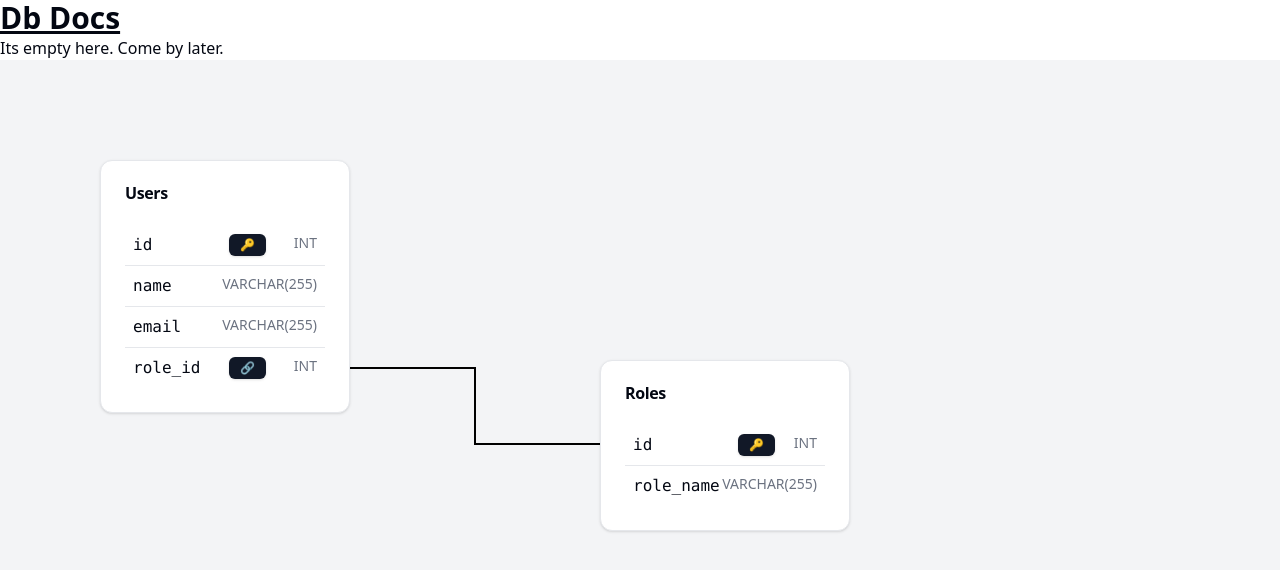
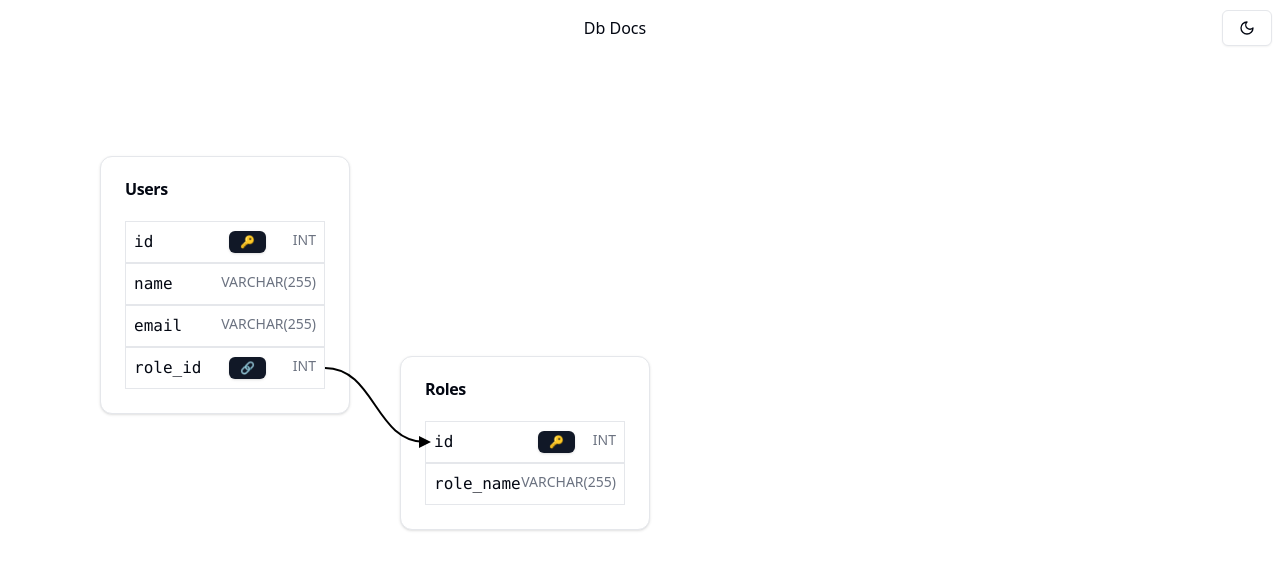
Before and after one commit to shoshta73/db-docs, a React (Vite) app: page / in a window 1280 px wide. Shown: the top 570 px of the page. Built offline with nearby package versions, Linux system fonts and the light colour scheme.

Commit message:
added ability to change theme mode and improved schema generation

```diff
--- a/src/App.tsx
+++ b/src/App.tsx
@@ -5,7 +5,7 @@ import * as d3 from "d3";
 // @ts-expect-error Cannot find module './main.css' or its corresponding type declarations.ts(2307)
 import "./main.css";
 import { Tooltip } from "@radix-ui/react-tooltip";
-import { RouterProvider, createHashRouter } from "react-router-dom";
+import { Outlet, RouterProvider, createHashRouter } from "react-router-dom";
 import { Badge } from "./components/ui/badge";
 import { Card, CardContent, CardHeader, CardTitle } from "./components/ui/card";
 import {
@@ -14,6 +14,9 @@ import {
 	TooltipTrigger,
 } from "./components/ui/tooltip";
 import type { ColumnData, TableData } from "./types/db";
+import { Button } from "./components/ui/button";
+import { useSettingsStore } from "./stores/settings";
+import { MoonIcon, SunIcon } from "lucide-react";
 
 function PKIcon() {
 	return (
@@ -62,7 +65,7 @@ const schema: TableData[] = [
 			{ name: "id", type: "INT", pk: true }, // Primary Key
 			{ name: "role_name", type: "VARCHAR(255)" },
 		],
-		position: { x: 600, y: 300 }, // Initial position of the table
+		position: { x: 400, y: 300 }, // Initial position of the table
 	},
 ];
 
@@ -116,9 +119,10 @@ function Table({ table }: { table: TableData }) {
 						<li
 							key={`${col.name}-${idx}`}
 							id={`${table.tableName}-${col.name}`}
-							className="flex justify-between p-2 border-b last:border-none"
+							className="flex justify-between p-2 border"
+							data-table={table.tableName}
+							data-column={col.name}
 						>
-							{/* Field Name */}
 							<span
 								className="font-medium font-mono"
 								style={{ minWidth: `${maxWidth}ch` }}
@@ -126,12 +130,9 @@ function Table({ table }: { table: TableData }) {
 								{col.name}
 							</span>
 
-							{/* PK/KF Icons */}
-
 							{col.pk ? <PKIcon /> : <></>}
 							{col.fk ? <FKIcon /> : <></>}
 
-							{/* Data Type and Icons for PK/FK */}
 							<span className="text-gray-500 text-sm">{col.type}</span>
 						</li>
 					);
@@ -144,112 +145,217 @@ function Table({ table }: { table: TableData }) {
 const DBSchema = ({
 	schema,
 	connections,
-}: { schema: TableData[]; connections: Connection[] }) => {
+}: {
+	schema: TableData[];
+	connections: Connection[];
+}) => {
+	const containerRef = useRef<HTMLDivElement>(null);
 	const svgRef = useRef<SVGSVGElement | null>(null);
-	const [tables, _] = useState<TableData[]>(schema); // Store table positions
+	const [tables, setTables] = useState<TableData[]>(schema);
+	const { theme } = useSettingsStore();
+	const [dims, setDims] = useState({ width: 2000, height: 2000 });
 
-	// 🎯 Draw Foreign Key Relationships with D3
+	// Calculate and update the SVG dimensions based on table positions
 	useEffect(() => {
-		const svg = d3.select(svgRef.current); // Select the SVG element
-		svg.selectAll("*").remove(); // Clear previous lines before redrawing
+		const calculateDimensions = () => {
+			let maxX = 0;
+			let maxY = 0;
+
+			for (const table of tables) {
+				const tableElement = document.getElementById(table.tableName);
+				if (tableElement) {
+					const rect = tableElement.getBoundingClientRect();
+					const right = table.position.x + rect.width;
+					const bottom = table.position.y + rect.height;
+
+					if (right > maxX) maxX = right;
+					if (bottom > maxY) maxY = bottom;
+				}
+			}
+
+			// Add some padding
+			setDims({
+				width: maxX + 200,
+				height: maxY + 200,
+			});
+		};
+
+		// Run after DOM has had time to render tables
+		setTimeout(calculateDimensions, 100);
+
+		window.addEventListener("resize", calculateDimensions);
+		return () => window.removeEventListener("resize", calculateDimensions);
+	}, [tables]);
+
+	// Draw Foreign Key Relationships with D3
+	useEffect(() => {
+		if (!svgRef.current || !containerRef.current) return;
+
+		// Redraw function that will run after a small delay to ensure DOM is ready
+		const drawConnections = () => {
+			const svg = d3.select(svgRef.current);
+			svg.selectAll("*").remove(); // Clear previous lines
+
+			// Create arrowhead marker definition
+			const defs = svg.append("defs");
+			defs
+				.append("marker")
+				.attr("id", "arrowhead")
+				.attr("viewBox", "0 -5 10 10")
+				.attr("refX", 5)
+				.attr("refY", 0)
+				.attr("markerWidth", 6)
+				.attr("markerHeight", 6)
+				.attr("orient", "auto")
+				.append("path")
+				.attr("d", "M0,-5L10,0L0,5")
+				.attr("fill", theme === "light" ? "#000000" : "#ffffff");
 
 			for (const conn of connections) {
-			for (const tbl of tables) {
-				if (conn.from.tableName === tbl.tableName) {
-					for (const col of tbl.columns) {
-						if (col.name === conn.from.columnName) {
-							const from = document.getElementById(
-								`${tbl.tableName}-${col.name}`,
+				const fromElement = document.getElementById(
+					`${conn.from.tableName}-${conn.from.columnName}`,
 				);
-							console.log("🚀 ~ useEffect ~ from:", from);
-							console.log(
-								"🚀 ~ useEffect ~ from:",
-								`${tbl.tableName}-${col.name}`,
-							);
-
-							const to = document.getElementById(
-								`${conn.to.tableName}-${conn.to.columnName}`,
-							);
-							console.log("🚀 ~ useEffect ~ to:", to);
-							console.log(
-								"🚀 ~ useEffect ~ to:",
+				const toElement = document.getElementById(
 					`${conn.to.tableName}-${conn.to.columnName}`,
 				);
 
-							if (from && to) {
-								const fromRect = from.getBoundingClientRect();
-								console.log("🚀 ~ useEffect ~ fromRect:", fromRect);
+				if (!fromElement || !toElement) {
+					console.log(
+						"Elements not found:",
+						`${conn.from.tableName}-${conn.from.columnName}`,
+						`${conn.to.tableName}-${conn.to.columnName}`,
+					);
+					return;
+				}
 
-								const toRect = to.getBoundingClientRect();
-								console.log("🚀 ~ useEffect ~ toRect:", toRect);
+				// Get table positions from the schema (these are absolute positions)
+				const fromTable = tables.find(
+					(t) => t.tableName === conn.from.tableName,
+				);
+				const toTable = tables.find((t) => t.tableName === conn.to.tableName);
 
-								// Calculate center points
-								const sourceX = fromRect.x + fromRect.width / 2;
-								const sourceY = fromRect.y - fromRect.height;
-								const targetX = toRect.x + toRect.width / 2;
-								const targetY = toRect.y - toRect.height;
+				if (!fromTable || !toTable) return;
 
-								// Define the line generator with step curve
-								const line = d3
-									.line()
-									// @ts-expect-error TODO: Fix this
-									.x((d) => d.x)
-									// @ts-expect-error TODO: Fix this
-									.y((d) => d.y)
-									.curve(d3.curveStep);
+				// Get bounding rectangles
+				const fromRect = fromElement.getBoundingClientRect();
+				const toRect = toElement.getBoundingClientRect();
+				const fromTableElement = document.getElementById(fromTable.tableName);
+				const toTableElement = document.getElementById(toTable.tableName);
 
-								// Create points array for the line
-								const points = [
-									{ x: sourceX, y: sourceY },
-									{ x: targetX, y: targetY },
-								];
+				if (!fromTableElement || !toTableElement) return;
 
-								// Draw the path
+				// Get table rectangles
+				const fromTableRect = fromTableElement.getBoundingClientRect();
+				const toTableRect = toTableElement.getBoundingClientRect();
+
+				// Calculate positions directly based on schema positions and offsets within tables
+				const sourceX = fromRect.right;
+				const sourceY =
+					fromTable.position.y +
+					(fromRect.top - fromTableRect.top) +
+					fromRect.height / 2;
+
+				const targetX = toRect.left;
+				const targetY =
+					toTable.position.y +
+					(toRect.top - toTableRect.top) +
+					toRect.height / 2;
+
+				// Create the path
+				const midX = (sourceX + targetX) / 2;
+				const line = d3.path();
+
+				// Draw the curved line
+				line.moveTo(sourceX, sourceY);
+				line.bezierCurveTo(
+					midX,
+					sourceY, // Control point 1
+					midX,
+					targetY, // Control point 2
+					targetX,
+					targetY, // End point
+				);
+
+				// Add the path to the SVG
 				svg
 					.append("path")
-									.datum(points)
-									// @ts-expect-error TODO: Fix this
-									.attr("d", line)
+					.attr("d", line.toString())
 					.attr("fill", "none")
-									.attr("stroke", "black")
-									.attr("stroke-width", 2);
+					.attr("stroke", theme === "light" ? "#000000" : "#ffffff")
+					.attr("stroke-width", 2)
+					.attr("marker-end", "url(#arrowhead)");
 			}
-						}
-					}
-				}
-			}
-		}
-	}, [tables, connections]); // Run this effect when the `tables` state updates
+		};
+
+		// Delay drawing to make sure DOM elements are ready
+		const timer = setTimeout(drawConnections, 300);
+
+		return () => clearTimeout(timer);
+	}, [tables, connections, theme]);
 
 	return (
-		<div className="relative w-full h-screen bg-gray-100">
-			{/* Background Container for the Schema */}
+		<div
+			ref={containerRef}
+			className="relative w-full h-[calc(100vh-56px)] overflow-auto bg-background"
+		>
+			<div
+				className="relative"
+				style={{ width: `${dims.width}px`, height: `${dims.height}px` }}
+			>
+				<svg
+					ref={svgRef}
+					width={dims.width}
+					height={dims.height}
+					className="absolute top-0 left-0 pointer-events-none"
+					style={{ zIndex: 10 }}
+				/>
 
-			{/* SVG for Drawing Relationship Lines */}
-			<svg ref={svgRef} className="absolute top-0 left-0 w-full h-full" />
-
-			{/* Render All Tables */}
 				{tables.map((table) => (
 					<Table key={table.tableName} table={table} />
 				))}
 			</div>
+		</div>
 	);
 };
 
+function Header() {
+	const { theme, toggleTheme } = useSettingsStore();
+
+	return (
+		<div className="w-full flex h-14 items-center px-2">
+			<div className="flex-1" />
+			<h1>Db Docs</h1>
+			<div className="flex-1" />
+			<Button variant="outline" onClick={toggleTheme}>
+				{theme === "light" ? <MoonIcon /> : <SunIcon />}
+			</Button>
+		</div>
+	);
+}
+
+function Container() {
+	return (
+		<div className="bg-background max-w-screen max-h-screen">
+			<Header />
+			<Outlet />
+		</div>
+	);
+}
+
 const MainApp = () => {
-	return (
-		<>
-			<h1 className="text-3xl font-bold underline">Db Docs</h1>
-			<p>Its empty here. Come by later.</p>
-			<DBSchema schema={schema} connections={connections} />
-		</>
-	);
+	return <DBSchema schema={schema} connections={connections} />;
 };
 
 const router = createHashRouter([
 	{
 		path: "/",
+		element: <Container />,
+		children: [
+			{
+				index: true,
 				element: <MainApp />,
+			},
+		],
 	},
 ]);
 
--- /dev/null
+++ b/src/stores/settings.ts
@@ -0,0 +1,91 @@
+import { create } from "zustand";
+import { createJSONStorage, persist } from "zustand/middleware";
+
+export type Settings = {
+	theme: "light" | "dark";
+};
+
+type SavedSettings = {
+	state: Settings;
+	version: number;
+};
+
+export interface SettingsActions {
+	toggleTheme: () => void;
+}
+
+export const useSettingsStore = create<Settings & SettingsActions>()(
+	persist(
+		(set, _get) => {
+			const getSavedState = (): Settings | null => {
+				const serializedState = localStorage.getItem("settings");
+				if (serializedState === null) {
+					return null;
+				}
+
+				const blob: SavedSettings = JSON.parse(serializedState);
+
+				return blob.state;
+			};
+
+			let savedState = getSavedState();
+
+			const initialTheme = (): "light" | "dark" => {
+				if (typeof window === "undefined") {
+					return "light";
+				}
+
+				if (!window.matchMedia) {
+					return "light";
+				}
+
+				if (window.matchMedia("(prefers-color-scheme: dark)").matches) {
+					return "dark";
+				}
+
+				return "light";
+			};
+
+			if (savedState === null) {
+				savedState = {
+					theme: initialTheme(),
+				};
+			}
+
+			if (savedState.theme === "light") {
+				document.documentElement.classList.add("light");
+				document.documentElement.classList.remove("dark");
+			} else {
+				document.documentElement.classList.add("dark");
+				document.documentElement.classList.remove("light");
+			}
+
+			return {
+				...savedState,
+				toggleTheme: () =>
+					set((state) => {
+						let nextTheme: "light" | "dark";
+						if (state.theme === "light") {
+							document.documentElement.classList.remove("light");
+							document.documentElement.classList.add("dark");
+							nextTheme = "dark";
+						} else {
+							document.documentElement.classList.remove("dark");
+							document.documentElement.classList.add("light");
+							nextTheme = "light";
+						}
+
+						return {
+							...state,
+							theme: nextTheme,
+						};
+					}),
+			};
+		},
+		{
+			name: "settings",
+			storage: createJSONStorage(() => localStorage),
+			version: 0,
+		},
+	),
+);
```
Also changed, not shown: package.json (+7 -2 lines), 1 other file (tests, documents, lock files or other folders). Lines whose indentation alone changed are shown as unchanged.
